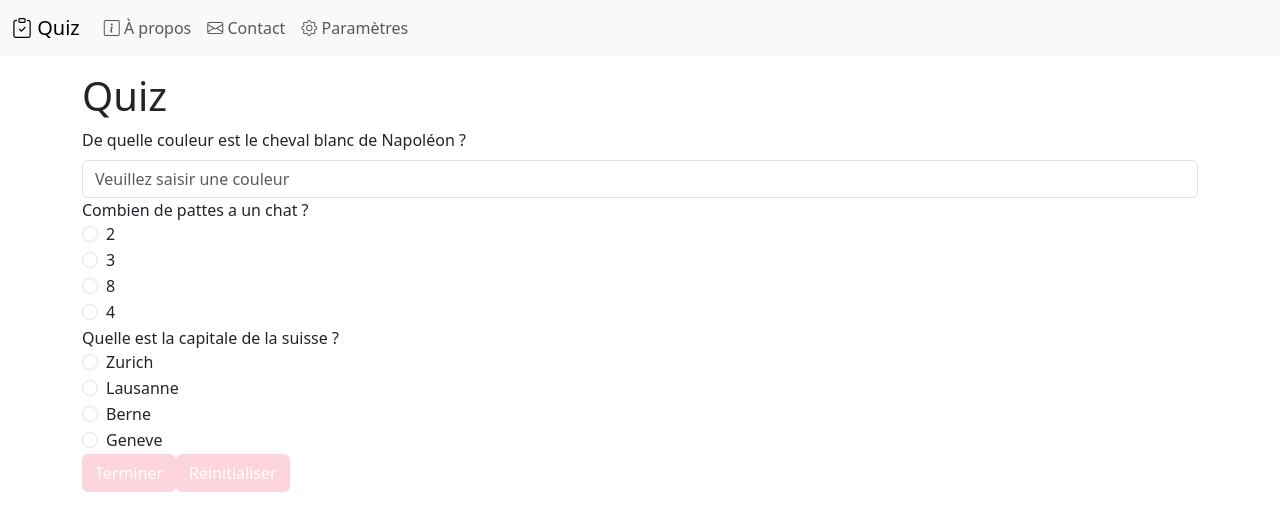
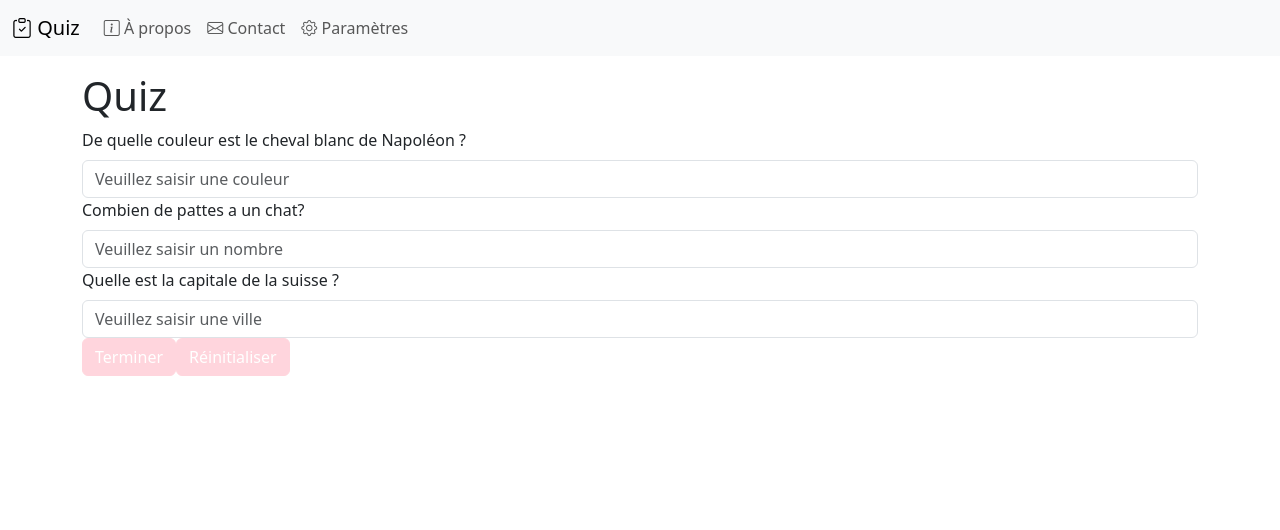
Before and after one commit to hepl-bs21inf5/sem07-project-chloerapiin, a Vue app: page / in a window 1280 px wide. Shown: the top 530 px of the page. Built offline with nearby package versions, Linux system fonts and the light colour scheme.

Commit message:
Ajouter quiz

```diff
--- a/src/components/QuizForm.vue
+++ b/src/components/QuizForm.vue
@@ -17,18 +17,18 @@ function submit(event: Event): void {
     alert(`Vous avez dit qu'il avait ${pattes.value} pattes !`)
     alert(`Vous avez choisi comme capitale ${capitale.value} !`)*/
   }
-
+  /*j'ai rajouter la méthode toLowerCase() qui permet de mettre la réponse de l'utilisateur en minuscules */
   let score = 0
 
-  if (cheval.value === 'blanc') {
+  if (cheval.value?.toLowerCase() === 'blanc') {
     score++
   }
 
-  if (pattes.value === 'pattes4') {
+  if (pattes.value?.toLowerCase() === '4') {
     score++
   }
 
-  if (capitale.value === 'berne') {
+  if (capitale.value?.toLowerCase() === 'berne') {
     score++
   }
   if (score === 3) {
@@ -168,7 +168,7 @@ function reset(event: Event): void {
     </div>
   </form> -->
 
-    <QuestionRadio
+    <!-- <QuestionRadio
       id="pattes"
       v-model="pattes"
       text="Combien de pattes a un chat ?"
@@ -178,6 +178,14 @@ function reset(event: Event): void {
         { value: 'pattes8', text: '8' },
         { value: 'pattes4', text: '4' },
       ]"
+    />
+  </form> -->
+
+    <QuestionText
+      id="pattes"
+      v-model="pattes"
+      text="Combien de pattes a un chat?"
+      placeholder="Veuillez saisir un nombre"
     />
   </form>
 
@@ -228,7 +236,7 @@ function reset(event: Event): void {
       />
       <label class="form-check-label" for="capitalezurich">Zurich</label>
     </div> -->
-    <QuestionRadio
+    <!-- <QuestionRadio
       id="capitale"
       v-model="capitale"
       text="Quelle est la capitale de la suisse ?"
@@ -238,6 +246,13 @@ function reset(event: Event): void {
         { value: 'berne', text: 'Berne' },
         { value: 'geneve', text: 'Geneve' },
       ]"
+    /> -->
+
+    <QuestionText
+      id="capitale"
+      v-model="capitale"
+      text="Quelle est la capitale de la suisse ?"
+      placeholder="Veuillez saisir une ville"
     />
 
     <button class="btn btn-primary" :class="{ disabled: !filled }" type="submit">Terminer</button>
```
